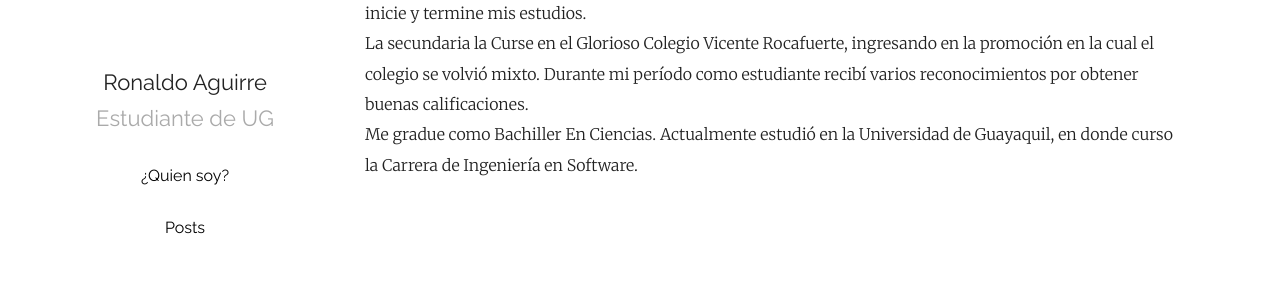
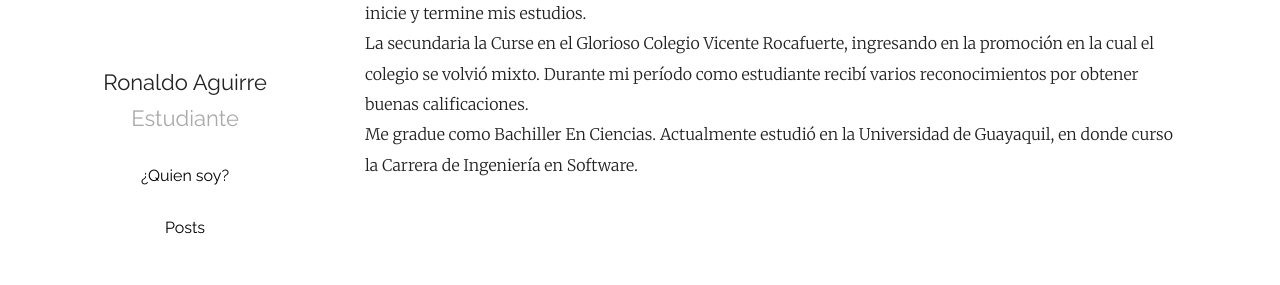
Before and after one commit to RonaldoJa/RonaldoJa.github.io, a Jekyll site: the page built from index.md, in a window 1280 px wide. Shown: the part 379-664 px from the top of the page. Built offline with Jekyll 4.4.1, drawn with Linux system fonts in a browser that asks for light colours.

```diff
--- a/_config.yml
+++ b/_config.yml
@@ -13,7 +13,7 @@ sass:
   sass_dir: _sass
 plainwhite:
   name: Ronaldo Aguirre
-  tagline: Estudiante de UG
+  tagline: Estudiante
   date_format: "%b %-d, %Y"
   sitemap: true # set to true to generate sitemap.xml content
 
```
